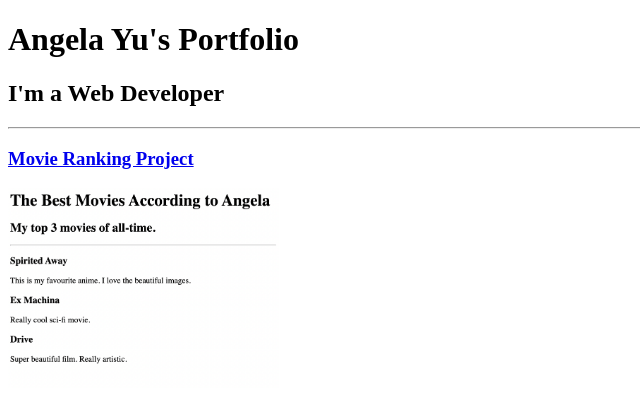
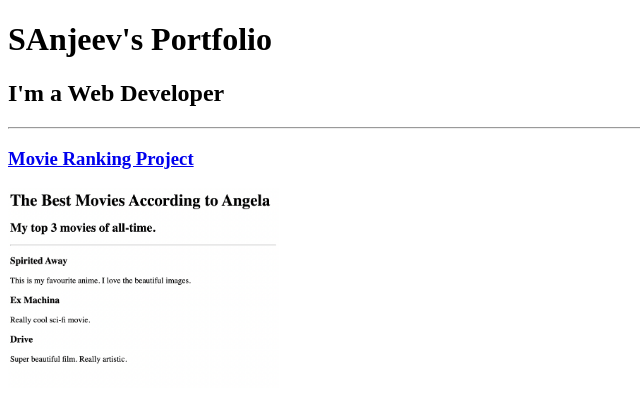
Before and after one commit to Sanjeev215101/HTML-portfolio, a plain HTML site: page index.html in a window 1280 px wide. Shown: the top 408 px of the page, without its empty margins (0-640 px from the left). Drawn offline with Linux system fonts and the light colour scheme.

Commit message:
Update index.html

```diff
--- a/index.html
+++ b/index.html
@@ -3,11 +3,11 @@
 
 <head>
   <meta charset="UTF-8">
-  <title>Angela's Portfolio</title>
+  <title>Sanjeevs's Portfolio</title>
 </head>
 
 <body>
-  <h1>Angela Yu's Portfolio</h1>
+  <h1>SAnjeev's Portfolio</h1>
   <h2>I'm a Web Developer</h2>
   <hr />
   <h3><a href="./public/movie-ranking.html">Movie Ranking Project</a></h3>
```
